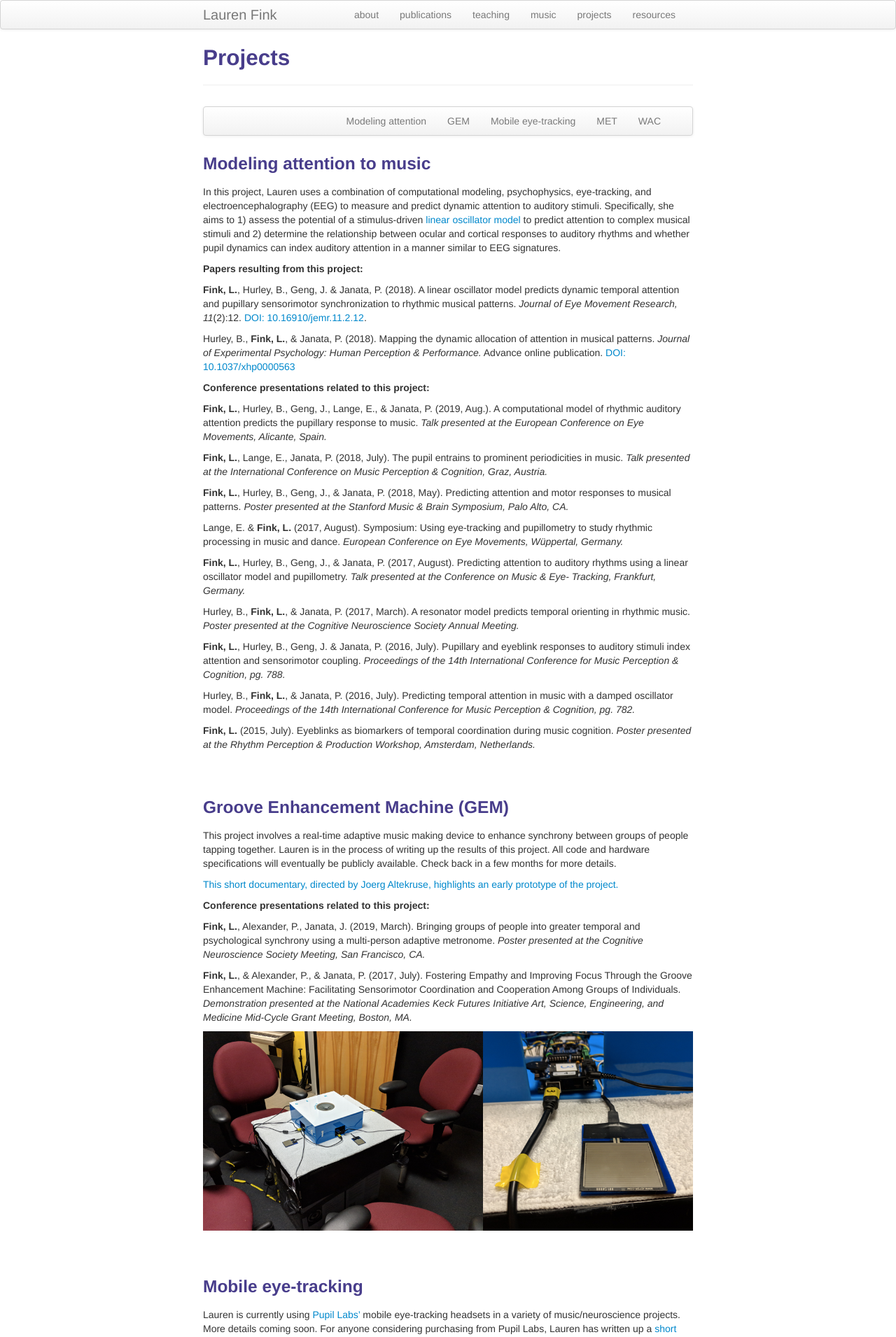
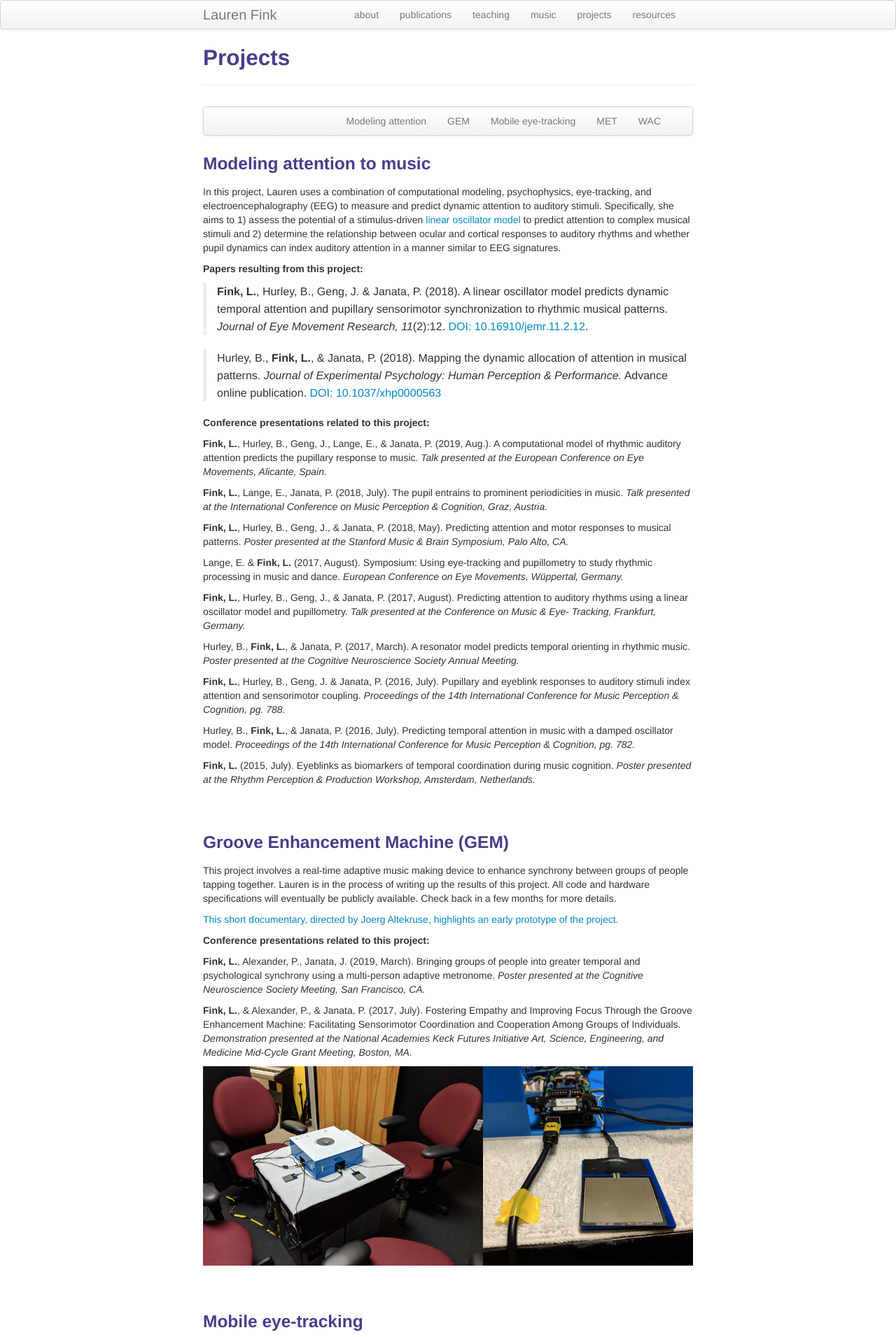
Before and after one commit to lkfink/lkfink.github.io, a Jekyll site: the page built from pages/projects.md, in a window 1280 px wide. Shown: the top 1911 px of the page at 70% size. Built offline with Jekyll 4.4.1, drawn with Linux system fonts in a browser that asks for light colours.

Commit message:
add indented text

```diff
--- a/pages/projects.md
+++ b/pages/projects.md
@@ -33,9 +33,9 @@ In this project, Lauren uses a combination of computational modeling, psychophys
 
 ##### Papers resulting from this project:
 
-**Fink, L.**, Hurley, B., Geng, J. & Janata, P. (2018). A linear oscillator model predicts dynamic temporal attention and pupillary sensorimotor synchronization to rhythmic musical patterns.  *Journal of Eye Movement Research, 11*(2):12. [DOI: 10.16910/jemr.11.2.12](https://bop.unibe.ch/JEMR/article/view/4285/){:target="_blank"}.
+> **Fink, L.**, Hurley, B., Geng, J. & Janata, P. (2018). A linear oscillator model predicts dynamic temporal attention and pupillary sensorimotor synchronization to rhythmic musical patterns.  *Journal of Eye Movement Research, 11*(2):12. [DOI: 10.16910/jemr.11.2.12](https://bop.unibe.ch/JEMR/article/view/4285/){:target="_blank"}.
 
-Hurley, B., **Fink, L.**, & Janata, P. (2018). Mapping the dynamic allocation of attention in musical patterns. *Journal of Experimental Psychology: Human Perception & Performance.* Advance online publication. [DOI: 10.1037/xhp0000563](http://psycnet.apa.org/doiLanding?doi=10.1037%2Fxhp0000563){:target="_blank"}
+> Hurley, B., **Fink, L.**, & Janata, P. (2018). Mapping the dynamic allocation of attention in musical patterns. *Journal of Experimental Psychology: Human Perception & Performance.* Advance online publication. [DOI: 10.1037/xhp0000563](http://psycnet.apa.org/doiLanding?doi=10.1037%2Fxhp0000563){:target="_blank"}
 
 ##### Conference presentations related to this project:
 
```
